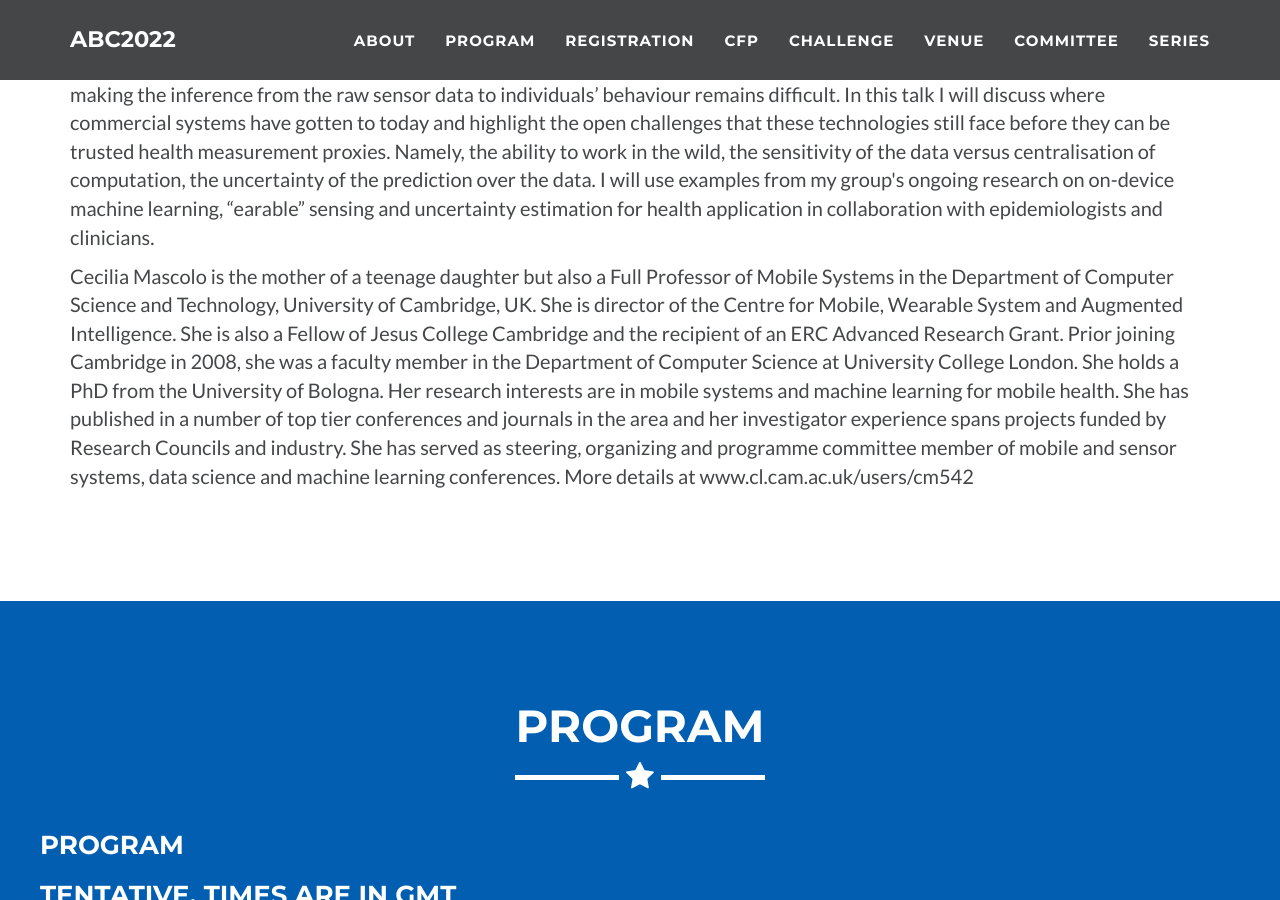
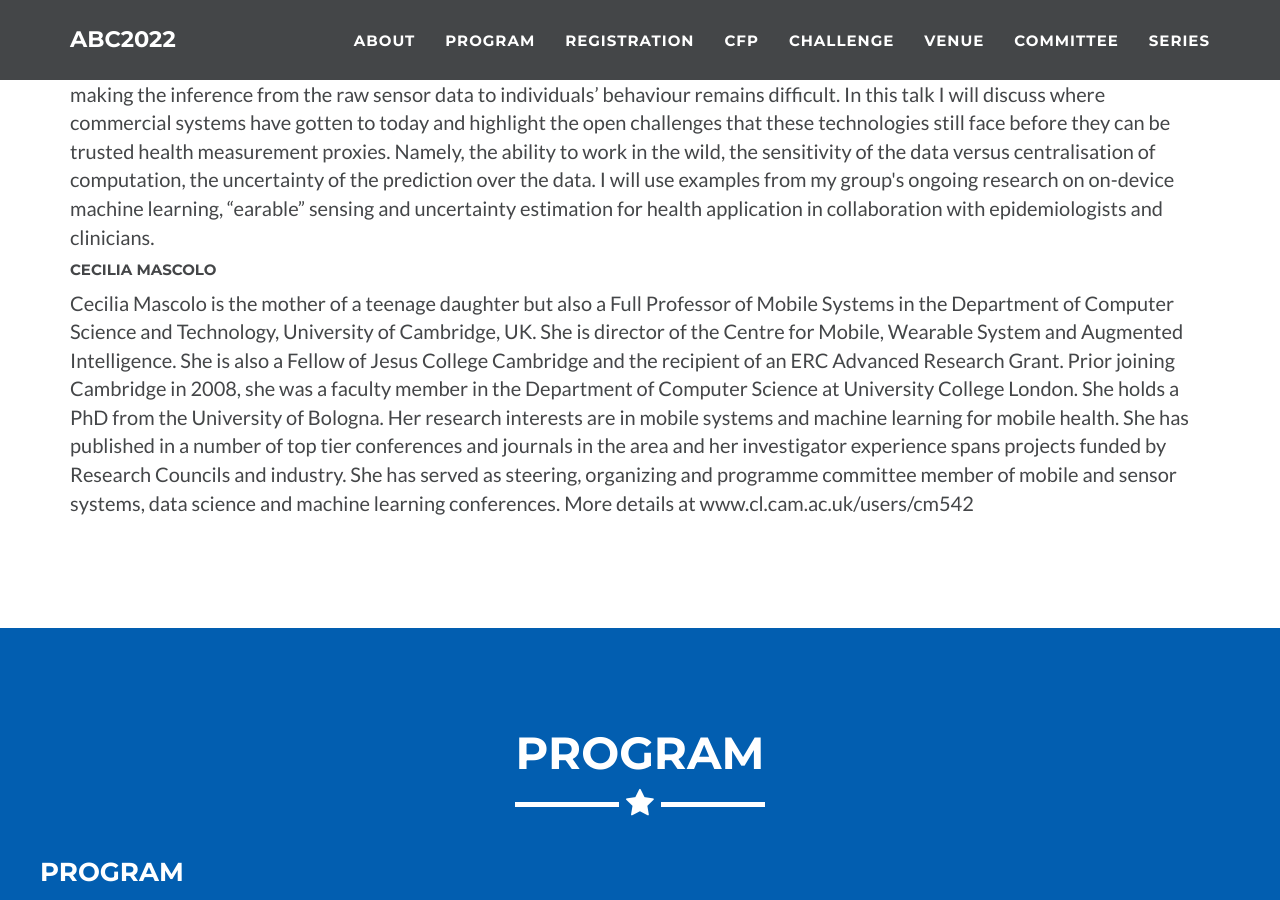
Before and after one commit to abc-research/abc-research.github.io, a Jekyll site: the page built from index.html, in a window 1280 px wide and 900 px high, scrolled down 2974 px. Built offline with Jekyll 4.4.1, drawn with Linux system fonts in a browser that asks for light colours.

Commit message:
Update keynote.html

```diff
--- a/_includes/keynote.html
+++ b/_includes/keynote.html
@@ -30,6 +30,7 @@
                     <p>University of Cambridge / United Kingdom</p>
                     <h4>Wear-to-compute? Challenges of Wearable Computing for Health</h4>
                     <p> Wearable devices are becoming pervasive in our lives, from smart watches measuring our heart rate to wearables for the ear accompanying us in every virtual meeting. These devices are becoming, in theory, very good proxies for human behaviour. Yet, making the inference from the raw sensor data to individuals’ behaviour remains difficult.  In this talk I will discuss where commercial systems have gotten to today and highlight the open challenges that these technologies still face before they can be trusted health measurement proxies. Namely, the ability to work in the wild, the sensitivity of the data versus centralisation of computation, the uncertainty of the prediction over the data. I will use examples from my group's ongoing research on on-device machine learning, “earable” sensing and uncertainty estimation for health application in collaboration with epidemiologists and clinicians. </p>
+                    <h5>Cecilia Mascolo</h5>
                     <p>Cecilia Mascolo is the mother of a teenage daughter but also a Full Professor of Mobile Systems in the Department of Computer Science and Technology, University of Cambridge, UK. She is director of the Centre for Mobile, Wearable System and Augmented Intelligence. She is also a Fellow of Jesus College Cambridge and the recipient of an ERC Advanced Research Grant. Prior joining Cambridge in 2008, she was a faculty member in the Department of Computer Science at University College London. She holds a PhD from the University of Bologna. Her research interests are in mobile systems and machine learning for mobile health. She has published in a number of top tier conferences and journals in the area and her investigator experience spans projects funded by Research Councils and industry. She has served as steering, organizing and programme committee member of mobile and sensor systems, data science and machine learning conferences. More details at www.cl.cam.ac.uk/users/cm542</p>
                 </div>
             </div>
```
